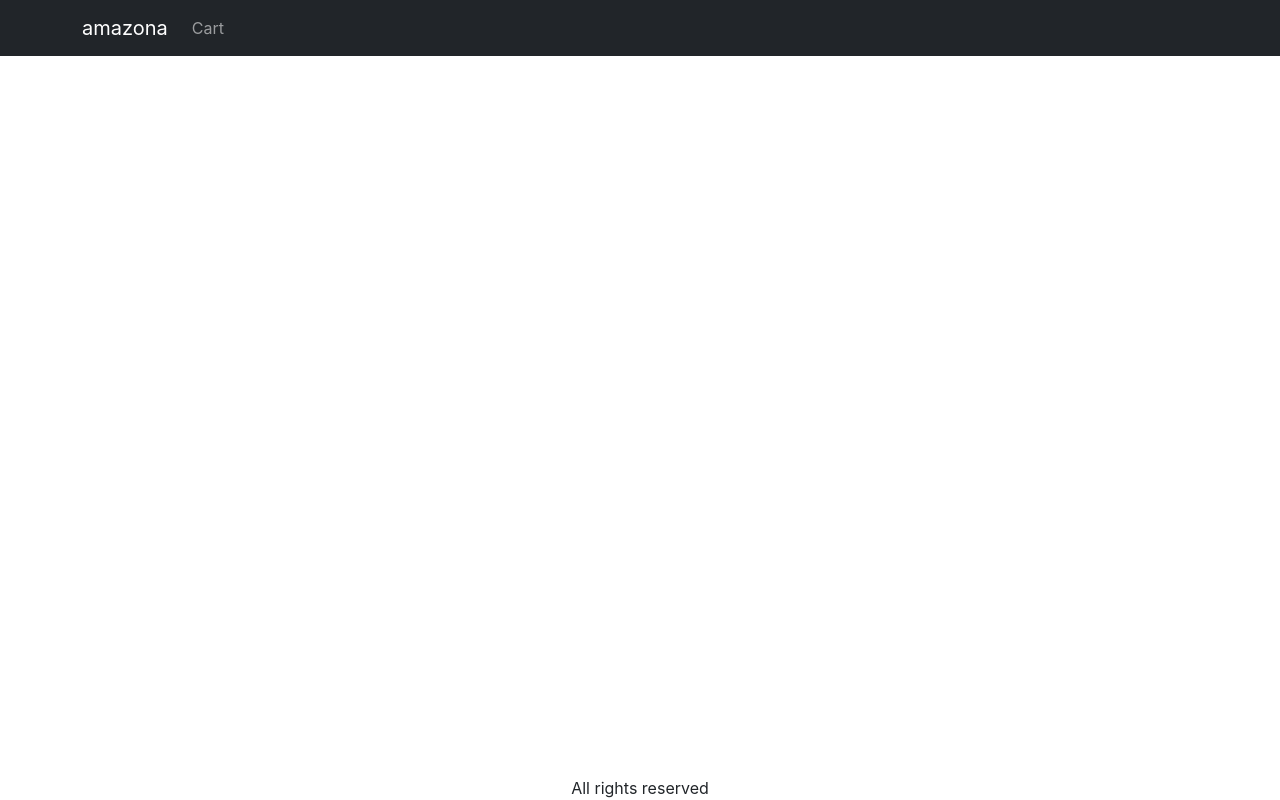
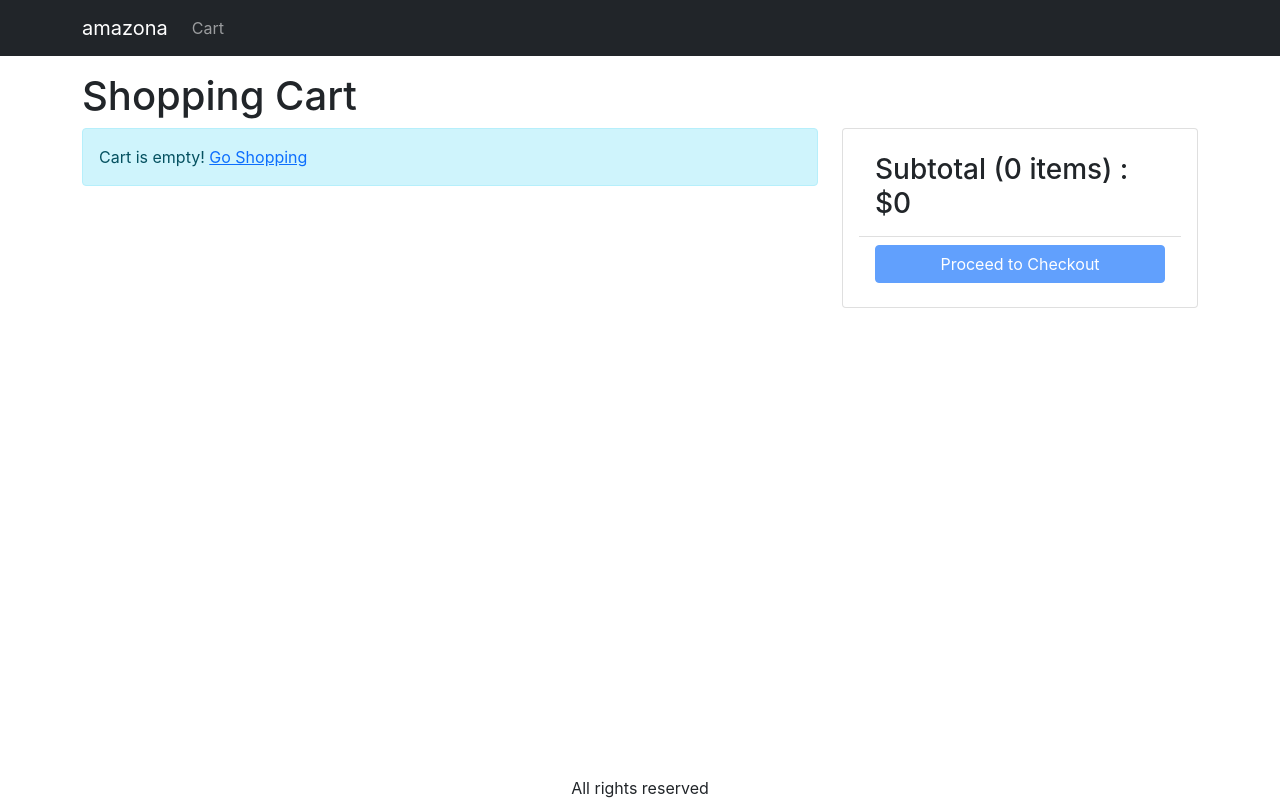
Before and after one commit to ChrisEski/amazona, a React (Create React App) app in the folder frontend/: page /cart in a window 1280 px wide. Built offline with nearby package versions, Linux system fonts and the light colour scheme.

Commit message:
Video-16-Create-Cart-Screen

```diff
--- a/frontend/src/App.js
+++ b/frontend/src/App.js
@@ -8,6 +8,7 @@
 // Components
 import HomeScreen from "./screens/Homescreen";
 import ProductScreen from "./screens/ProductScreen";
+import CartScreen from "./screens/CartScreen";
 
 function App() {
   const { state } = useContext(Store);
@@ -39,6 +40,7 @@
           <Container className="mt-3">
             <Routes>
               <Route path="/product/:slug" element={<ProductScreen />} />
+              <Route path="/cart" element={<CartScreen />} />
               <Route path="/" element={<HomeScreen />} />
             </Routes>
           </Container>
--- a/frontend/src/index.css
+++ b/frontend/src/index.css
@@ -47,3 +47,7 @@
 .img-large {
   max-width: 100%;
 }
+
+.img-thumbnail {
+  height: 80px;
+}
--- /dev/null
+++ b/frontend/src/screens/CartScreen.jsx
@@ -0,0 +1,95 @@
+import React, { useContext } from "react";
+import { Button, Card, Col, ListGroup, Row } from "react-bootstrap";
+import { Helmet } from "react-helmet";
+import { Link } from "react-router-dom";
+import { Store } from "../Store";
+import MessageBox from "../components/MessageBox";
+
+function CartScreen() {
+  const { state, dispatch: ctxDispatch } = useContext(Store);
+  const {
+    cart: { cartItems },
+  } = state;
+
+  return (
+    <div>
+      <Helmet>
+        <title>Shopping Cart</title>
+      </Helmet>
+      <h1>Shopping Cart</h1>
+      <Row>
+        <Col md={8}>
+          {cartItems.length === 0 ? (
+            <MessageBox>
+              Cart is empty! <Link to="/">Go Shopping</Link>
+            </MessageBox>
+          ) : (
+            <ListGroup>
+              {cartItems.map(item => (
+                <ListGroup.Item key={item._id}>
+                  <Row className="align-items-center">
+                    <Col md={4}>
+                      <img
+                        src={item.image}
+                        alt={item.name}
+                        className="img-fluid rounded img-thumbnail"></img>{" "}
+                      <Link to={`/product/${item.slug}`}>{item.name}</Link>
+                    </Col>
+
+                    <Col md={3}>
+                      <Button variant="light" disabled={item.quantity === 1}>
+                        <i className="fas fa-minus-circle"></i>
+                      </Button>{" "}
+                      <span>{item.quantity}</span>{" "}
+                      <Button
+                        variant="light"
+                        disabled={item.quantity === item.countInStock}>
+                        <i className="fas fa-plus-circle"></i>
+                      </Button>
+                    </Col>
+
+                    <Col md={3}>${item.price}</Col>
+
+                    <Col md={2}>
+                      <Button variant="light">
+                        <i className="fas fa-trash"></i>
+                      </Button>
+                    </Col>
+                  </Row>
+                </ListGroup.Item>
+              ))}
+            </ListGroup>
+          )}
+        </Col>
+
+        <Col md={4}>
+          <Card>
+            <Card.Body>
+              <ListGroup variant="flush">
+                <ListGroup.Item>
+                  <h3>
+                    Subtotal ({cartItems.reduce((a, c) => a + c.quantity, 0)}{" "}
+                    items) : $
+                    {cartItems.reduce((a, c) => a + c.price * c.quantity, 0)}
+                  </h3>
+                </ListGroup.Item>
+                <ListGroup.Item>
+                  <div className="d-grid">
+                    <Button
+                      type="button"
+                      variant="primary"
+                      disabled={cartItems.length === 0}>
+                      Proceed to Checkout
+                    </Button>
+                  </div>
+                </ListGroup.Item>
+              </ListGroup>
+            </Card.Body>
+          </Card>
+        </Col>
+      </Row>
+    </div>
+  );
+}
+
+export default CartScreen;
--- a/frontend/src/screens/ProductScreen.jsx
+++ b/frontend/src/screens/ProductScreen.jsx
@@ -2,7 +2,7 @@
 import axios from "axios";
 import React, { useContext, useEffect, useReducer } from "react";
 import { Badge, Button, Card, Col, ListGroup, Row } from "react-bootstrap";
-import { useParams } from "react-router-dom";
+import { useNavigate, useParams } from "react-router-dom";
 import { Helmet } from "react-helmet";
 
 // Components
@@ -26,6 +26,7 @@
 };
 
 function ProductScreen() {
+  const navigate = useNavigate();
   const params = useParams();
   const { slug } = params;
 
@@ -63,6 +64,7 @@
       type: "CART_ADD_ITEM",
       payload: { ...product, quantity },
     });
+    navigate("/cart");
   };
 
   return loading ? (
```
